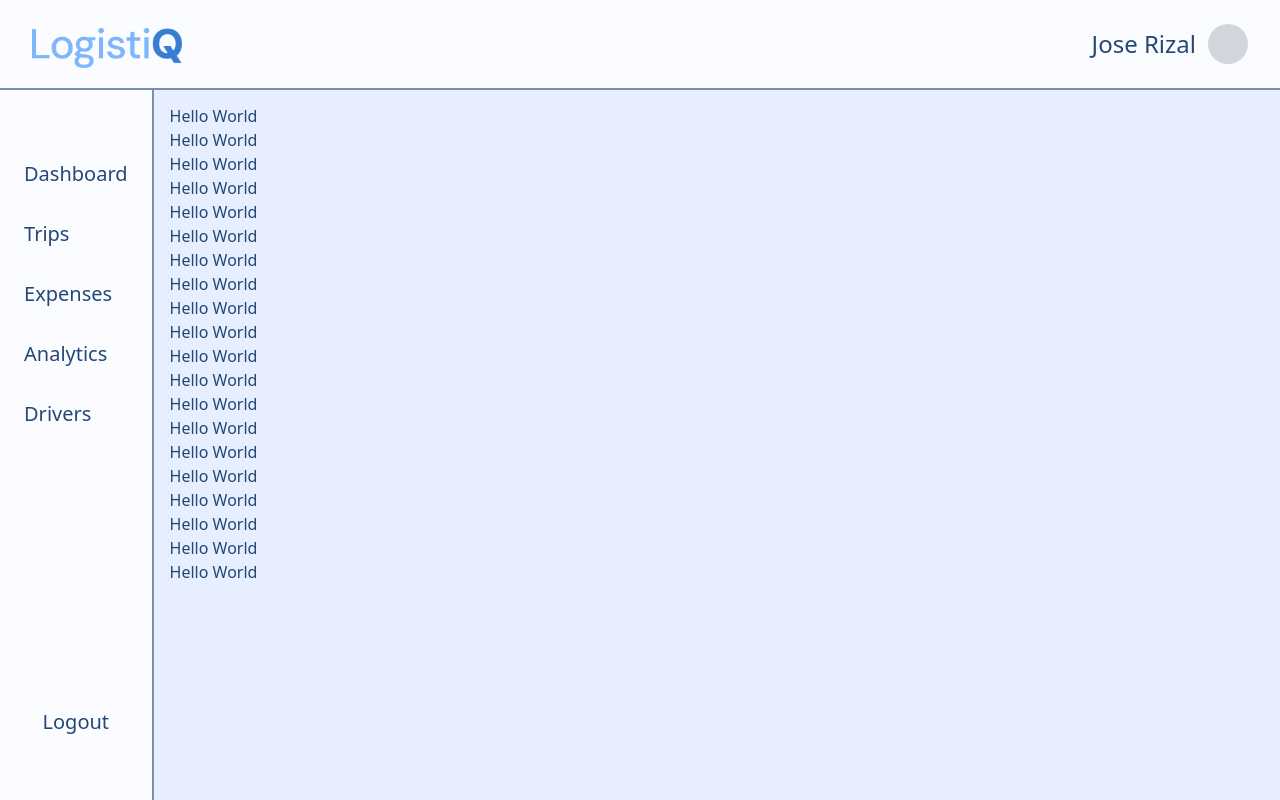
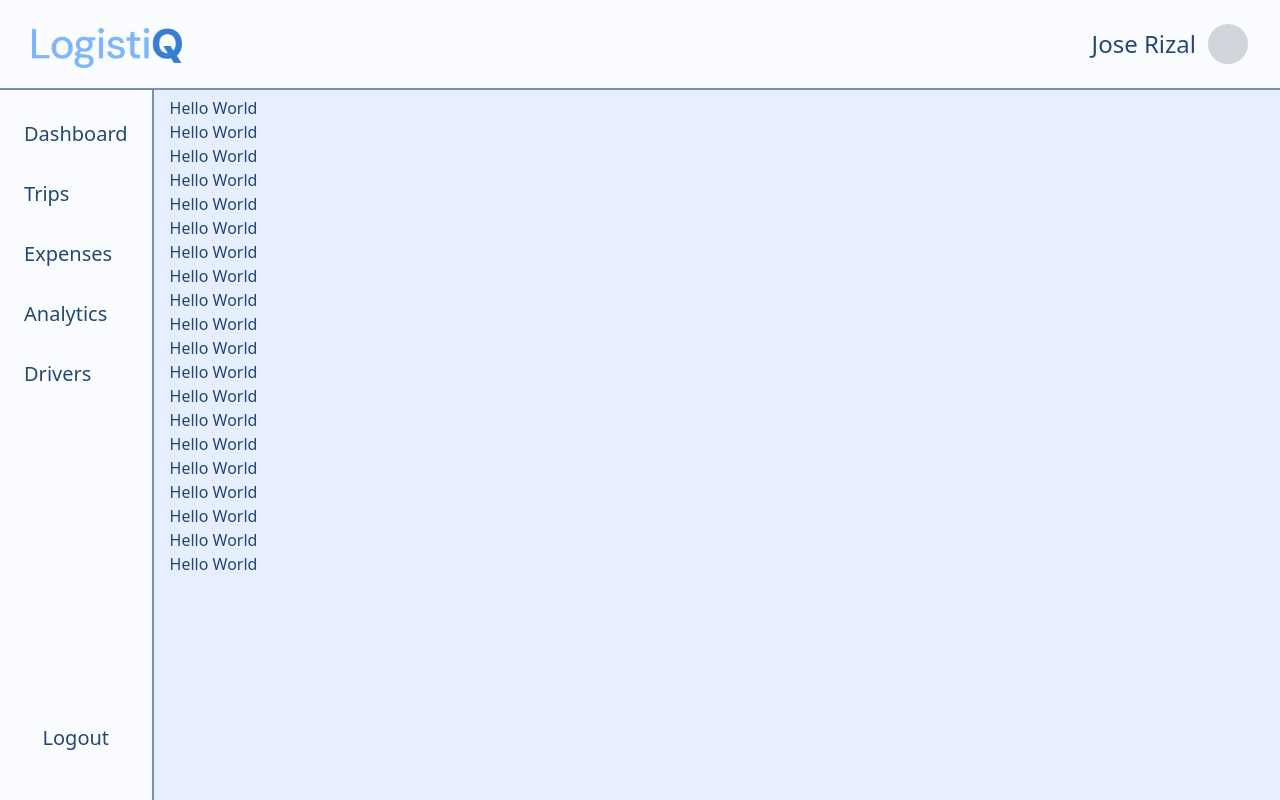
Before and after one commit to gabrieljamesbenedict/LogistiQ, a Next.js app: page / in a window 1280 px wide. Built offline with nearby package versions, Linux system fonts and the light colour scheme.

Commit message:
style: adjust paddings

```diff
--- a/src/app/components/MainContent.tsx
+++ b/src/app/components/MainContent.tsx
@@ -5,7 +5,7 @@ const MainContent = ({children}: any) => {
   return (
     <>
         <NavigationBar/>
-        <div className="flex pt-22 pl-[12vw]">
+        <div className="flex pt-20 pl-[12vw]">
             <div className="flex-auto bg-background p-4">
                 {children}
             </div>
--- a/src/app/components/NavigationBar.tsx
+++ b/src/app/components/NavigationBar.tsx
@@ -5,7 +5,7 @@ import ListItem from './ListItem'
 const NavigationBar = () => {
   return (
     <div
-        className="min-w-[12vw] bg-card border-r-2 border-card-border flex flex-col justify-between items-center pt-36 pb-12 h-full fixed top-0 left-0"
+        className="min-w-[12vw] bg-card border-r-2 border-card-border flex flex-col justify-between items-center pt-26 pb-8 h-full fixed top-0 left-0"
     >
         <div>
             <List>
```
